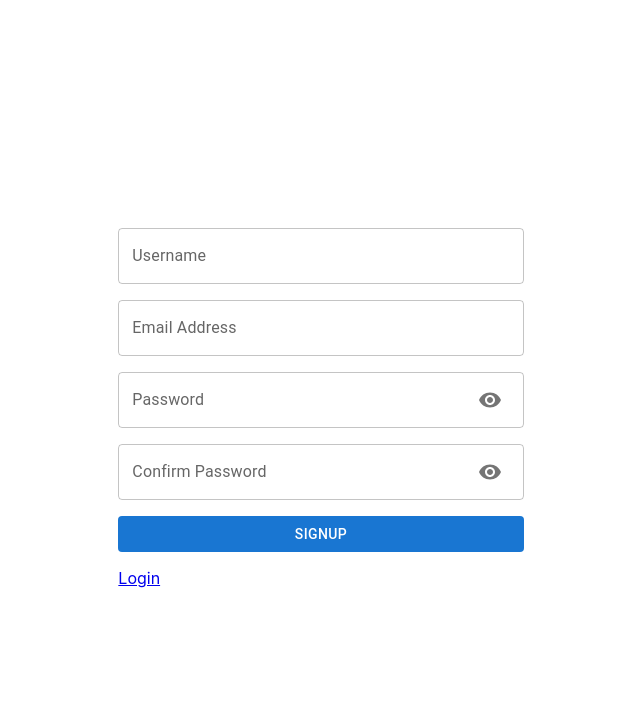
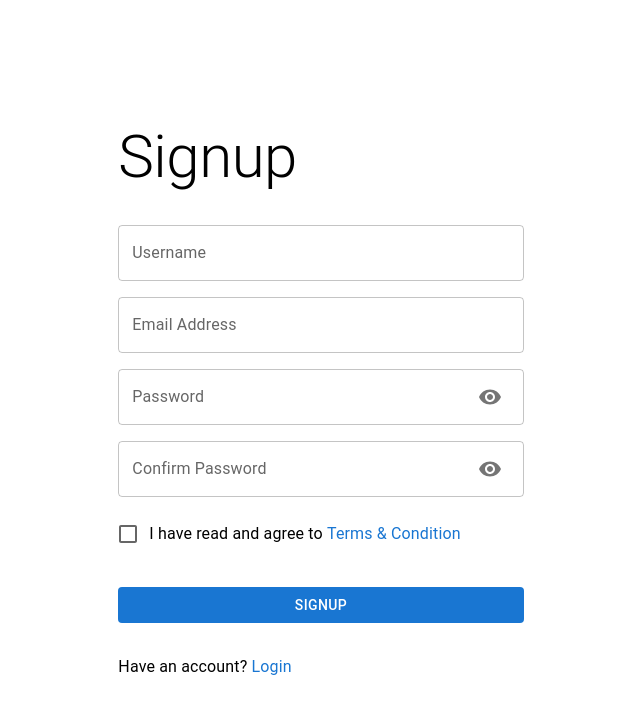
Before and after one commit to Bebid/login, a React (Create React App) app: page /signup in a window 1280 px wide. Shown: the top 714 px of the page, without its empty margins (319-959 px from the left). Built offline with nearby package versions, Linux system fonts and the light colour scheme; no server answers.

Commit message:
feat(signup): add terms & condition refactor(signup): change layout

```diff
--- a/src/App.tsx
+++ b/src/App.tsx
@@ -69,7 +69,7 @@ function App() {
                     <Route
                         path="/signup"
                         element={
-                            <CenteredContent>
+                            <CenteredContent spacing={4}>
                                 <Signup></Signup>
                             </CenteredContent>
                         }
--- /dev/null
+++ b/src/components/Auth/Modal/Terms&Conditions.tsx
@@ -0,0 +1,145 @@
+import React, { useState } from "react";
+
+import {
+    Typography,
+    Checkbox,
+    Link,
+    Dialog,
+    DialogTitle,
+    DialogContent,
+    DialogContentText,
+    DialogActions,
+    Button,
+    FormControlLabel,
+    FormGroup,
+} from "@mui/material";
+
+function TermsConditions({ agree, disagree, value }: any) {
+    const [dialog, setDialog] = useState(false);
+
+    const checkboxUpdate = (
+        _: React.ChangeEvent<HTMLInputElement>,
+        checked: boolean
+    ) => {
+        checked ? agree() : disagree();
+    };
+
+    const submitDialog = (checked: boolean) => {
+        checked ? agree() : disagree();
+        setDialog(false);
+    };
+
+    const showDialog = (event: React.MouseEvent<HTMLAnchorElement>) => {
+        event.preventDefault();
+        event.stopPropagation();
+        setDialog(true);
+    };
+
+    return (
+        <>
+            <FormGroup>
+                <FormControlLabel
+                    control={
+                        <Checkbox onChange={checkboxUpdate} checked={value} />
+                    }
+                    label={
+                        <Typography>
+                            I have read and agree to&nbsp;
+                            <Link
+                                onClick={showDialog}
+                                style={{
+                                    textDecoration: "none",
+                                    cursor: "pointer",
+                                }}
+                            >
+                                Terms & Condition
+                            </Link>
+                        </Typography>
+                    }
+                ></FormControlLabel>
+            </FormGroup>
+            <Dialog
+                open={dialog}
+                onClose={() => setDialog(false)}
+                aria-labelledby="alert-dialog-title"
+                aria-aria-describedby="alert-dialog-description"
+            >
+                <DialogTitle id="alert-dialog-title">
+                    Terms & Conditions
+                </DialogTitle>
+                <DialogContent>
+                    <DialogContentText id="alert-dialog-description">
+                        Thank you for choosing our app. By using this app, you
+                        acknowledge and agree to the following disclaimer
+                        regarding the collection and use of your personal data.
+                        <br />
+                        <br />
+                        Data Collection: <br />
+                        Our app collects user email addresses, passwords, and
+                        other relevant user data for the purpose of providing
+                        you with a personalized and secure experience. <br />
+                        <br />
+                        Data Usage: <br />
+                        We respect your privacy and will only use the collected
+                        data for the intended purposes of the app. This includes
+                        authentication, personalized content delivery, and
+                        improving our services. <br />
+                        <br />
+                        Data Security: <br />
+                        We employ industry-standard security measures to protect
+                        your personal data from unauthorized access, loss, or
+                        misuse. However, please be aware that no security system
+                        is completely foolproof, and we cannot guarantee the
+                        absolute security of your data.
+                        <br />
+                        <br />
+                        Data Sharing: <br />
+                        We do not sell, rent, or disclose your personal data to
+                        any third parties without your explicit consent, except
+                        as required by law or for the proper functioning of the
+                        app. <br />
+                        <br />
+                        User Responsibility: <br />
+                        It is your responsibility to ensure the accuracy and
+                        confidentiality of the information you provide in the
+                        app. Please refrain from sharing sensitive or personally
+                        identifiable information that is not required for the
+                        app's functionality. <br />
+                        <br />
+                        Third-Party Links: <br />
+                        Our app may contain links to third-party websites or
+                        services. We are not responsible for the privacy
+                        practices or content of these external sites. Please
+                        review their privacy policies before providing any
+                        personal information. <br />
+                        <br />
+                        Consent: <br />
+                        By using our app, you consent to the collection,
+                        processing, and storage of your personal data as
+                        outlined in this disclaimer. <br />
+                        <br />
+                        Please note that this disclaimer may be subject to
+                        updates or revisions. We encourage you to periodically
+                        review this disclaimer for any changes. If you have any
+                        concerns or questions regarding the collection or use of
+                        your personal data, please contact us at
+                        bebid28@gmail.com. <br />
+                        <br />
+                        By continuing to use our app, you agree to the terms and
+                        conditions stated in this disclaimer.
+                    </DialogContentText>
+                </DialogContent>
+                <DialogActions>
+                    <Button onClick={() => submitDialog(false)}>
+                        Disagree
+                    </Button>
+                    <Button onClick={() => submitDialog(true)} autoFocus>
+                        Agree
+                    </Button>
+                </DialogActions>
+            </Dialog>
+        </>
+    );
+}
+
+export default TermsConditions;
--- a/src/components/Auth/Signup.tsx
+++ b/src/components/Auth/Signup.tsx
@@ -1,27 +1,28 @@
 import { useReducer, useContext, useState } from "react";
 import { useForm } from "react-hook-form";
-import { useNavigate, Link } from "react-router-dom";
+import { useNavigate, Link as RouteLink } from "react-router-dom";
 import {
     TextField,
     InputAdornment,
     IconButton,
-    Input,
     Button,
-    Grid,
     Stack,
     Alert,
     AlertTitle,
-    Collapse,
+    Typography,
+    Link,
 } from "@mui/material";
 import VisibilityIcon from "@mui/icons-material/Visibility";
 import VisibilityOffIcon from "@mui/icons-material/VisibilityOff";
+import { Auth, createUserWithEmailAndPassword } from "firebase/auth";
+import { getDatabase, set, ref } from "firebase/database";
 import axios from "axios";
+
 import { SignupForm, UserDetails } from "./types";
 import { getErrMessage } from "../../firebase/errorMessages";
 import { formReducer, formInitState } from "./Reducers/formReducer";
 import { AuthContext, authContext } from "../../App";
-import { Auth, createUserWithEmailAndPassword } from "firebase/auth";
-import { getDatabase, set, ref } from "firebase/database";
+import TermsConditions from "./Modal/Terms&Conditions";
 
 function Signup() {
     const {
@@ -38,21 +39,39 @@ function Signup() {
 
     const [passVis, setPassVis] = useState(false);
     const [conPassVis, setConPassVis] = useState(false);
+    const [agreeToTerms, setAgreeToTerms] = useState(false);
 
     const { auth, user } = useContext(authContext) as AuthContext;
 
+    const db = getDatabase();
+
+    const navigate = useNavigate();
+
     const saveUserToDB = (userDetails: UserDetails) => {
-        const db = getDatabase();
         set(ref(db, "users/" + auth?.currentUser?.uid), userDetails);
     };
 
     const onSubmit = (data: SignupForm) => {
         formReducerDispatch({ type: "SUBMITTING" });
 
+        if (!agreeToTerms) {
+            formReducerDispatch({
+                type: "FAILED",
+                payload: {
+                    error: {
+                        title: "Terms & Condition Required",
+                        details:
+                            "Please indicate that you have read and agree to the Terms and Conditions",
+                    },
+                },
+            });
+            return;
+        }
+
         createUserWithEmailAndPassword(auth as Auth, data.email, data.password)
             .then(() => {
                 formReducerDispatch({ type: "SUCCESS" });
-                saveUserToDB({ username: data.username });
+                saveUserToDB({ username: data.username, email: data.email });
                 navigate("/dashboard");
             })
             .catch((error) => {
@@ -65,17 +84,21 @@ function Signup() {
             });
     };
 
-    const navigate = useNavigate();
+    return (
+        <>
+            <Typography variant="h2">Signup</Typography>
 
-    return (
             <form onSubmit={handleSubmit(onSubmit)} noValidate>
+                <Stack spacing={4}>
                     <Stack spacing={2}>
-                <Collapse in={!!formReducerState.error}>
+                        {!!formReducerState.error && (
                             <Alert severity="error">
-                        <AlertTitle>{formReducerState.error?.title}</AlertTitle>
+                                <AlertTitle>
+                                    {formReducerState.error?.title}
+                                </AlertTitle>
                                 {formReducerState.error?.details}
                             </Alert>
-                </Collapse>
+                        )}
                         <TextField
                             error={!!errors.username}
                             label="Username"
@@ -87,7 +110,8 @@ function Signup() {
                                             `https://login-aa13c-default-rtdb.asia-southeast1.firebasedatabase.app/users.json?orderBy="username"&equalTo="${username}"`
                                         );
                                         return (
-                                    Object.keys(response.data).length === 0 ||
+                                            Object.keys(response.data)
+                                                .length === 0 ||
                                             "Username already exist"
                                         );
                                     },
@@ -104,7 +128,8 @@ function Signup() {
                                 required: "Please enter an email address",
                                 pattern: {
                                     value: /[^\s]*@[a-z0-9.-]*/i,
-                            message: "Please enter a valid email address",
+                                    message:
+                                        "Please enter a valid email address",
                                 },
                                 validate: {
                                     isExist: async (email) => {
@@ -112,7 +137,8 @@ function Signup() {
                                             `https://login-aa13c-default-rtdb.asia-southeast1.firebasedatabase.app/users.json?orderBy="email"&equalTo="${email}"`
                                         );
                                         return (
-                                    Object.keys(response.data).length === 0 ||
+                                            Object.keys(response.data)
+                                                .length === 0 ||
                                             "Email already exist"
                                         );
                                     },
@@ -137,7 +163,9 @@ function Signup() {
                                         {passVis ? (
                                             <IconButton
                                                 onClick={() =>
-                                            setPassVis((state) => !state)
+                                                    setPassVis(
+                                                        (state) => !state
+                                                    )
                                                 }
                                                 disableRipple
                                             >
@@ -146,7 +174,9 @@ function Signup() {
                                         ) : (
                                             <IconButton
                                                 onClick={() =>
-                                            setPassVis((state) => !state)
+                                                    setPassVis(
+                                                        (state) => !state
+                                                    )
                                                 }
                                                 disableRipple
                                             >
@@ -167,7 +197,9 @@ function Signup() {
                                         {conPassVis ? (
                                             <IconButton
                                                 onClick={() =>
-                                            setConPassVis((state) => !state)
+                                                    setConPassVis(
+                                                        (state) => !state
+                                                    )
                                                 }
                                             >
                                                 <VisibilityOffIcon></VisibilityOffIcon>
@@ -175,7 +207,9 @@ function Signup() {
                                         ) : (
                                             <IconButton
                                                 onClick={() =>
-                                            setConPassVis((state) => !state)
+                                                    setConPassVis(
+                                                        (state) => !state
+                                                    )
                                                 }
                                             >
                                                 <VisibilityIcon></VisibilityIcon>
@@ -197,6 +231,12 @@ function Signup() {
                             })}
                             helperText={errors.confirm_password?.message}
                         ></TextField>
+                        <TermsConditions
+                            agree={() => setAgreeToTerms(true)}
+                            disagree={() => setAgreeToTerms(false)}
+                            value={agreeToTerms}
+                        />
+                    </Stack>
                     <Button
                         variant="contained"
                         type="submit"
@@ -205,9 +245,19 @@ function Signup() {
                     >
                         Signup
                     </Button>
-                <Link to="/login">Login</Link>
+                    <Typography>
+                        Have an account?{" "}
+                        <Link
+                            component={RouteLink}
+                            to="/login"
+                            style={{ textDecoration: "none" }}
+                        >
+                            Login
+                        </Link>
+                    </Typography>
                 </Stack>
             </form>
+        </>
     );
 }
 
--- a/src/components/Auth/types.tsx
+++ b/src/components/Auth/types.tsx
@@ -32,6 +32,7 @@ export type SignupForm = {
 
 export type UserDetails = {
     username: string;
+    email: string;
 };
 
 export type ForgetPasswordForm = {
```
Lines whose indentation alone changed are shown as unchanged.
